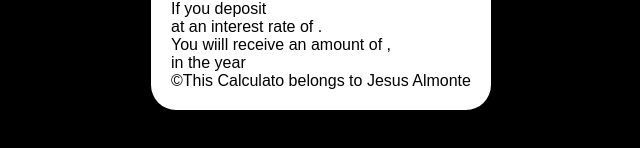
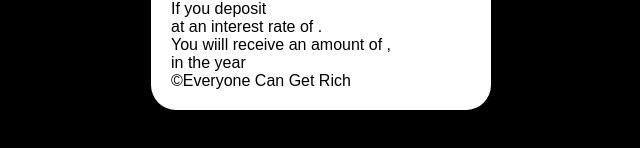
Before and after one commit to jesusalmonte/HTML-CSS_Javascript-IBM-FullStackCourse, a plain HTML site: page index.html in a window 1280 px wide. Shown: the part 294-442 px from the top of the page, without its empty margins (319-959 px from the left). Drawn offline with Linux system fonts and the light colour scheme.

Commit message:
Update index.html

```diff
--- a/index.html
+++ b/index.html
@@ -31,7 +31,7 @@
 				You wiill receive an amount of <mark><label id="amountmessage"></label></mark>,<br/>
 				in the year <mark><label id="yearmessage"></label></mark>
 			</span>
-			<footer>&#169;This Calculato belongs to Jesus Almonte<footer/>
+			<footer>&#169;Everyone Can Get Rich<footer/>
 		</div>
 	</body>
 </html>
```
